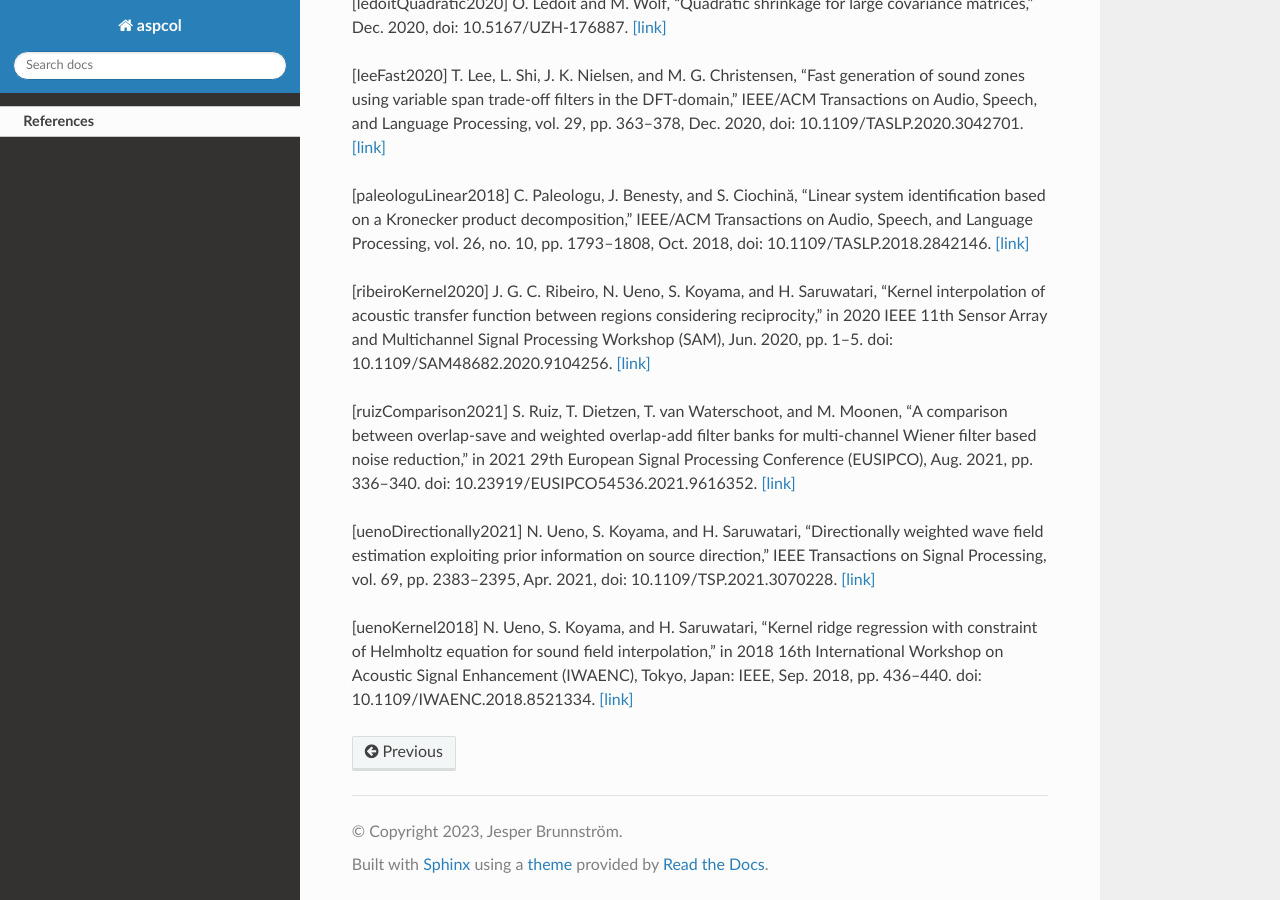
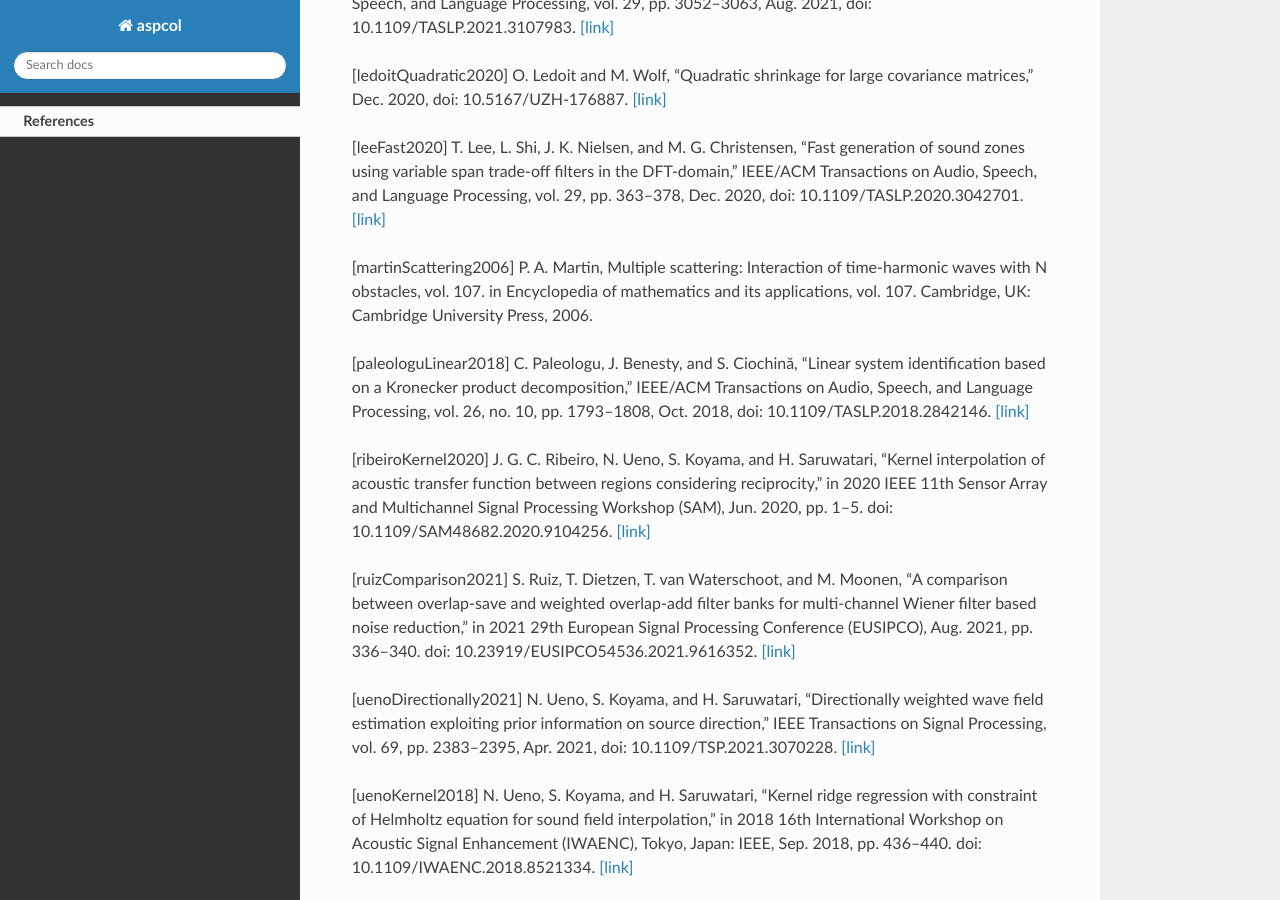
Before and after one commit to SOUNDS-RESEARCH/aspcol, a Sphinx documentation site: the page built from docs/source/references.rst, in a window 1280 px wide and 900 px high, scrolled down 2184 px. Built offline with Sphinx 7.4.7 and the Read the Docs theme 2.0.0, drawn with Linux system fonts in a browser that asks for light colours; some of the changed text lies outside the part shown.

Commit message:
improved documentation, in particular citations /references

```diff
--- a/docs/source/references.rst
+++ b/docs/source/references.rst
@@ -6,50 +6,54 @@
 
 [antweilerSystem2014] C. Antweiler, S. Kuehl, B. Sauert, and P. Vary, “System identification with perfect sequence excitation - efficient NLMS vs. inverse cyclic convolution,” in Speech Communication; 11. ITG Symposium, Sep. 2014, pp. 1–4.
 
-[atkinsApproximate2013] J. Atkins, A. Strauss, and C. Zhang, “Approximate convolution using partitioned truncated singular value decomposition filtering,” in 2013 IEEE International Conference on Acoustics, Speech and Signal Processing, May 2013, pp. 176–180. doi: 10.1109/ICASSP.2013.6637632. `[link] <https://doi.org/10.1109/ICASSP.2013.6637632>`_
+[atkinsApproximate2013] J. Atkins, A. Strauss, and C. Zhang, “Approximate convolution using partitioned truncated singular value decomposition filtering,” in 2013 IEEE International Conference on Acoustics, Speech and Signal Processing, May 2013, pp. 176–180. doi: 10.1109/ICASSP.2013.6637632. `[link] <https://doi.org/10.1109/ICASSP.2013.6637632>`__
+
+[benestyStudy2013] J. Benesty and J. Chen, Study and design of differential microphone arrays, vol. 6. in Springer Topics in Signal Processing, vol. 6. Springer, 2013.
 
 [brunnstromBayesianSubmitted] J. Brunnström, M. B. Møller, and M. Moonen, “Bayesian sound field estimation using moving microphones,” IEEE Open Journal of Signal Processing, submitted.
 
-[brunnstromSignaltointerferenceplusnoise2023] J. Brunnström, T. van Waterschoot, and M. Moonen, “Signal-to-interference-plus-noise ratio based optimization for sound zone control,” IEEE Open Journal of Signal Processing, vol. 4, pp. 257–266, 2023, doi: 10.1109/OJSP.2023.3246398. `[link] <https://doi.org/10.1109/OJSP.2023.3246398>`_
+[brunnstromSignaltointerferenceplusnoise2023] J. Brunnström, T. van Waterschoot, and M. Moonen, “Signal-to-interference-plus-noise ratio based optimization for sound zone control,” IEEE Open Journal of Signal Processing, vol. 4, pp. 257–266, 2023, doi: 10.1109/OJSP.2023.3246398. `[link] <https://doi.org/10.1109/OJSP.2023.3246398>`__
 
-[brunnstromSound2023] J. Brunnström, T. van Waterschoot, and M. Moonen, “Sound zone control for arbitrary sound field reproduction methods,” in European Signal Processing Conference (EUSIPCO), Helsinki, Finland, Sep. 2023. `[link] <https://doi.org/10.23919/EUSIPCO58844.2023.10289995>`_
+[brunnstromSound2023] J. Brunnström, T. van Waterschoot, and M. Moonen, “Sound zone control for arbitrary sound field reproduction methods,” in European Signal Processing Conference (EUSIPCO), Helsinki, Finland, Sep. 2023. `[link] <https://doi.org/10.23919/EUSIPCO58844.2023.10289995>`__
 
-[brunnstromVariable2022] J. Brunnström, S. Koyama, and M. Moonen, “Variable span trade-off filter for sound zone control with kernel interpolation weighting,” in ICASSP 2022 - 2022 IEEE International Conference on Acoustics, Speech and Signal Processing (ICASSP), May 2022, pp. 1071–1075. doi: 10.1109/ICASSP43922.2022.9746550. `[link] <https://doi.org/10.1109/ICASSP43922.2022.9746550>`_
+[brunnstromVariable2022] J. Brunnström, S. Koyama, and M. Moonen, “Variable span trade-off filter for sound zone control with kernel interpolation weighting,” in ICASSP 2022 - 2022 IEEE International Conference on Acoustics, Speech and Signal Processing (ICASSP), May 2022, pp. 1071–1075. doi: 10.1109/ICASSP43922.2022.9746550. `[link] <https://doi.org/10.1109/ICASSP43922.2022.9746550>`__
 
-[chenShrinkage2010] Y. Chen, A. Wiesel, Y. C. Eldar, and A. O. Hero, “Shrinkage Algorithms for MMSE Covariance Estimation,” IEEE Trans. Signal Process., vol. 58, no. 10, pp. 5016–5029, Oct. 2010, doi: 10.1109/TSP.2010.2053029. `[link] <https://doi.org/10.1109/TSP.2010.2053029>`_
+[chenShrinkage2010] Y. Chen, A. Wiesel, Y. C. Eldar, and A. O. Hero, “Shrinkage Algorithms for MMSE Covariance Estimation,” IEEE Trans. Signal Process., vol. 58, no. 10, pp. 5016–5029, Oct. 2010, doi: 10.1109/TSP.2010.2053029. `[link] <https://doi.org/10.1109/TSP.2010.2053029>`__
 
-[crochiereWeighted1980] R. Crochiere, “A weighted overlap-add method of short-time Fourier analysis/synthesis,” IEEE Transactions on Acoustics, Speech, and Signal Processing, vol. 28, no. 1, pp. 99–102, Feb. 1980, doi: 10.1109/TASSP.1980.1163353. `[link] <https://doi.org/10.1109/TASSP.1980.1163353>`_
+[crochiereWeighted1980] R. Crochiere, “A weighted overlap-add method of short-time Fourier analysis/synthesis,” IEEE Transactions on Acoustics, Speech, and Signal Processing, vol. 28, no. 1, pp. 99–102, Feb. 1980, doi: 10.1109/TASSP.1980.1163353. `[link] <https://doi.org/10.1109/TASSP.1980.1163353>`__
 
-[dinizAdaptive2020] P. S. R. Diniz, Adaptive filtering: algorithms and practical implementation. Cham: Springer International Publishing, 2020. doi: 10.1007/978-3-030-29057-3. `[link] <https://link.springer.com/book/10.1007/978-3-030-29057-3>`_
+[dinizAdaptive2020] P. S. R. Diniz, Adaptive filtering: algorithms and practical implementation. Cham: Springer International Publishing, 2020. doi: 10.1007/978-3-030-29057-3. `[link] <https://link.springer.com/book/10.1007/978-3-030-29057-3>`__
 
-[duchiDerivations2016] J. Duchi, 'Derivations for Linear Algebra and Optimization, 2016. `[link] <https://web.stanford.edu/~jduchi/projects/general_notes.pdf>`_
+[duchiDerivations2016] J. Duchi, 'Derivations for Linear Algebra and Optimization, 2016. `[link] <https://web.stanford.edu/~jduchi/projects/general_notes.pdf>`__
 
-[forstnermetric2003] W. Förstner and B. Moonen, 'A metric for covariance matrices,' in Geodesy-The Challenge of the 3rd Millennium, E. W. Grafarend, F. W. Krumm, and V. S. Schwarze, Eds., Berlin, Heidelberg: Springer Berlin Heidelberg, 2003, pp. 299–309. doi: 10.1007/978-3-662-05296-9_31. `[link] <https://doi.org/10.1007/978-3-662-05296-9_31>`_
+[forstnermetric2003] W. Förstner and B. Moonen, 'A metric for covariance matrices,' in Geodesy-The Challenge of the 3rd Millennium, E. W. Grafarend, F. W. Krumm, and V. S. Schwarze, Eds., Berlin, Heidelberg: Springer Berlin Heidelberg, 2003, pp. 299–309. doi: 10.1007/978-3-662-05296-9_31. `[link] <https://doi.org/10.1007/978-3-662-05296-9_31>`__
 
-[hahnSimultaneous2018] N. Hahn and S. Spors, “Simultaneous measurement of spatial room impulse responses from multiple sound sources using a continuously moving microphone,” in 2018 26th European Signal Processing Conference (EUSIPCO), Sep. 2018, pp. 2180–2184. doi: 10.23919/EUSIPCO.2018.8553532. `[link] <https://doi.org/10.23919/EUSIPCO.2018.8553532>`_
+[hahnSimultaneous2018] N. Hahn and S. Spors, “Simultaneous measurement of spatial room impulse responses from multiple sound sources using a continuously moving microphone,” in 2018 26th European Signal Processing Conference (EUSIPCO), Sep. 2018, pp. 2180–2184. doi: 10.23919/EUSIPCO.2018.8553532. `[link] <https://doi.org/10.23919/EUSIPCO.2018.8553532>`__
 
-[herdinCorrelation2005] M. Herdin, N. Czink, H. Ozcelik, and E. Bonek, 'Correlation matrix distance, a meaningful measure for evaluation of non-stationary MIMO channels,' in 2005 IEEE 61st Vehicular Technology Conference, May 2005, pp. 136-140 Vol. 1. doi: 10.1109/VETECS.2005.1543265. `[link] <https://doi.org/10.1109/VETECS.2005.1543265>`_
+[herdinCorrelation2005] M. Herdin, N. Czink, H. Ozcelik, and E. Bonek, 'Correlation matrix distance, a meaningful measure for evaluation of non-stationary MIMO channels,' in 2005 IEEE 61st Vehicular Technology Conference, May 2005, pp. 136-140 Vol. 1. doi: 10.1109/VETECS.2005.1543265. `[link] <https://doi.org/10.1109/VETECS.2005.1543265>`__
 
-[itoFeedforward2019] H. Ito, S. Koyama, N. Ueno, and H. Saruwatari, “Feedforward spatial active noise control based on kernel interpolation of sound field,” in IEEE International Conference on Acoustics, Speech and Signal Processing (ICASSP), Brighton, United Kingdom: IEEE, May 2019, pp. 511–515. doi: 10.1109/ICASSP.2019.8683067. `[link] <https://doi.org/10.1109/ICASSP.2019.8683067>`_
+[itoFeedforward2019] H. Ito, S. Koyama, N. Ueno, and H. Saruwatari, “Feedforward spatial active noise control based on kernel interpolation of sound field,” in IEEE International Conference on Acoustics, Speech and Signal Processing (ICASSP), Brighton, United Kingdom: IEEE, May 2019, pp. 511–515. doi: 10.1109/ICASSP.2019.8683067. `[link] <https://doi.org/10.1109/ICASSP.2019.8683067>`__
 
-[jalmbyFast2023] M. Jälmby, F. Elvander, and T. van Waterschoot, “Fast low-latency convolution by low-rank tensor approximation,” in ICASSP 2023 - 2023 IEEE International Conference on Acoustics, Speech and Signal Processing (ICASSP), Rhodes, Greece, Jun. 2023. `[link] <https://doi.org/10.1109/ICASSP49357.2023.10095908>`_
+[jalmbyFast2023] M. Jälmby, F. Elvander, and T. van Waterschoot, “Fast low-latency convolution by low-rank tensor approximation,” in ICASSP 2023 - 2023 IEEE International Conference on Acoustics, Speech and Signal Processing (ICASSP), Rhodes, Greece, Jun. 2023. `[link] <https://doi.org/10.1109/ICASSP49357.2023.10095908>`__
 
-[jalmbyLowrank2021] M. Jälmby, F. Elvander, and T. van Waterschoot, “Low-rank tensor modeling of room impulse responses,” in 2021 29th European Signal Processing Conference (EUSIPCO), Aug. 2021, pp. 111–115. doi: 10.23919/EUSIPCO54536.2021.9616075. `[link] <https://doi.org/10.23919/EUSIPCO54536.2021.9616075>`_
+[jalmbyLowrank2021] M. Jälmby, F. Elvander, and T. van Waterschoot, “Low-rank tensor modeling of room impulse responses,” in 2021 29th European Signal Processing Conference (EUSIPCO), Aug. 2021, pp. 111–115. doi: 10.23919/EUSIPCO54536.2021.9616075. `[link] <https://doi.org/10.23919/EUSIPCO54536.2021.9616075>`__
 
-[katzbergSpherical2021] F. Katzberg, M. Maass, and A. Mertins, “Spherical harmonic representation for dynamic sound-field measurements,” in ICASSP 2021 - 2021 IEEE International Conference on Acoustics, Speech and Signal Processing (ICASSP), Jun. 2021, pp. 426–430. doi: 10.1109/ICASSP39728.2021.9413708. `[link] <https://doi.org/10.1109/ICASSP39728.2021.9413708>`_
+[katzbergSpherical2021] F. Katzberg, M. Maass, and A. Mertins, “Spherical harmonic representation for dynamic sound-field measurements,” in ICASSP 2021 - 2021 IEEE International Conference on Acoustics, Speech and Signal Processing (ICASSP), Jun. 2021, pp. 426–430. doi: 10.1109/ICASSP39728.2021.9413708. `[link] <https://doi.org/10.1109/ICASSP39728.2021.9413708>`__
 
-[koyamaSpatial2021] S. Koyama, J. Brunnström, H. Ito, N. Ueno, and H. Saruwatari, “Spatial active noise control based on kernel interpolation of sound field,” IEEE/ACM Transactions on Audio, Speech, and Language Processing, vol. 29, pp. 3052–3063, Aug. 2021, doi: 10.1109/TASLP.2021.3107983. `[link] <https://doi.org/10.1109/TASLP.2021.3107983>`_
+[koyamaSpatial2021] S. Koyama, J. Brunnström, H. Ito, N. Ueno, and H. Saruwatari, “Spatial active noise control based on kernel interpolation of sound field,” IEEE/ACM Transactions on Audio, Speech, and Language Processing, vol. 29, pp. 3052–3063, Aug. 2021, doi: 10.1109/TASLP.2021.3107983. `[link] <https://doi.org/10.1109/TASLP.2021.3107983>`__
 
-[ledoitQuadratic2020] O. Ledoit and M. Wolf, “Quadratic shrinkage for large covariance matrices,” Dec. 2020, doi: 10.5167/UZH-176887. `[link] <https://doi.org/10.5167/UZH-176887>`_
+[ledoitQuadratic2020] O. Ledoit and M. Wolf, “Quadratic shrinkage for large covariance matrices,” Dec. 2020, doi: 10.5167/UZH-176887. `[link] <https://doi.org/10.5167/UZH-176887>`__
 
-[leeFast2020] T. Lee, L. Shi, J. K. Nielsen, and M. G. Christensen, “Fast generation of sound zones using variable span trade-off filters in the DFT-domain,” IEEE/ACM Transactions on Audio, Speech, and Language Processing, vol. 29, pp. 363–378, Dec. 2020, doi: 10.1109/TASLP.2020.3042701. `[link] <https://doi.org/10.1109/TASLP.2020.3042701>`_
+[leeFast2020] T. Lee, L. Shi, J. K. Nielsen, and M. G. Christensen, “Fast generation of sound zones using variable span trade-off filters in the DFT-domain,” IEEE/ACM Transactions on Audio, Speech, and Language Processing, vol. 29, pp. 363–378, Dec. 2020, doi: 10.1109/TASLP.2020.3042701. `[link] <https://doi.org/10.1109/TASLP.2020.3042701>`__
 
-[paleologuLinear2018] C. Paleologu, J. Benesty, and S. Ciochină, “Linear system identification based on a Kronecker product decomposition,” IEEE/ACM Transactions on Audio, Speech, and Language Processing, vol. 26, no. 10, pp. 1793–1808, Oct. 2018, doi: 10.1109/TASLP.2018.2842146. `[link] <https://doi.org/10.1109/TASLP.2018.2842146>`_
+[martinScattering2006] P. A. Martin, Multiple scattering: Interaction of time-harmonic waves with N obstacles, vol. 107. in Encyclopedia of mathematics and its applications, vol. 107. Cambridge, UK: Cambridge University Press, 2006.
 
-[ribeiroKernel2020] J. G. C. Ribeiro, N. Ueno, S. Koyama, and H. Saruwatari, “Kernel interpolation of acoustic transfer function between regions considering reciprocity,” in 2020 IEEE 11th Sensor Array and Multichannel Signal Processing Workshop (SAM), Jun. 2020, pp. 1–5. doi: 10.1109/SAM48682.2020.9104256. `[link] <https://doi.org/10.1109/SAM48682.2020.9104256>`_
+[paleologuLinear2018] C. Paleologu, J. Benesty, and S. Ciochină, “Linear system identification based on a Kronecker product decomposition,” IEEE/ACM Transactions on Audio, Speech, and Language Processing, vol. 26, no. 10, pp. 1793–1808, Oct. 2018, doi: 10.1109/TASLP.2018.2842146. `[link] <https://doi.org/10.1109/TASLP.2018.2842146>`__
 
-[ruizComparison2021] S. Ruiz, T. Dietzen, T. van Waterschoot, and M. Moonen, “A comparison between overlap-save and weighted overlap-add filter banks for multi-channel Wiener filter based noise reduction,” in 2021 29th European Signal Processing Conference (EUSIPCO), Aug. 2021, pp. 336–340. doi: 10.23919/EUSIPCO54536.2021.9616352. `[link] <https://doi.org/10.23919/EUSIPCO54536.2021.9616352>`_
+[ribeiroKernel2020] J. G. C. Ribeiro, N. Ueno, S. Koyama, and H. Saruwatari, “Kernel interpolation of acoustic transfer function between regions considering reciprocity,” in 2020 IEEE 11th Sensor Array and Multichannel Signal Processing Workshop (SAM), Jun. 2020, pp. 1–5. doi: 10.1109/SAM48682.2020.9104256. `[link] <https://doi.org/10.1109/SAM48682.2020.9104256>`__
 
-[uenoDirectionally2021] N. Ueno, S. Koyama, and H. Saruwatari, “Directionally weighted wave field estimation exploiting prior information on source direction,” IEEE Transactions on Signal Processing, vol. 69, pp. 2383–2395, Apr. 2021, doi: 10.1109/TSP.2021.3070228. `[link] <https://doi.org/10.1109/TSP.2021.3070228>`_
+[ruizComparison2021] S. Ruiz, T. Dietzen, T. van Waterschoot, and M. Moonen, “A comparison between overlap-save and weighted overlap-add filter banks for multi-channel Wiener filter based noise reduction,” in 2021 29th European Signal Processing Conference (EUSIPCO), Aug. 2021, pp. 336–340. doi: 10.23919/EUSIPCO54536.2021.9616352. `[link] <https://doi.org/10.23919/EUSIPCO54536.2021.9616352>`__
 
-[uenoKernel2018] N. Ueno, S. Koyama, and H. Saruwatari, “Kernel ridge regression with constraint of Helmholtz equation for sound field interpolation,” in 2018 16th International Workshop on Acoustic Signal Enhancement (IWAENC), Tokyo, Japan: IEEE, Sep. 2018, pp. 436–440. doi: 10.1109/IWAENC.2018.8521334. `[link] <https://doi.org/10.1109/IWAENC.2018.8521334>`_
+[uenoDirectionally2021] N. Ueno, S. Koyama, and H. Saruwatari, “Directionally weighted wave field estimation exploiting prior information on source direction,” IEEE Transactions on Signal Processing, vol. 69, pp. 2383–2395, Apr. 2021, doi: 10.1109/TSP.2021.3070228. `[link] <https://doi.org/10.1109/TSP.2021.3070228>`__
+
+[uenoKernel2018] N. Ueno, S. Koyama, and H. Saruwatari, “Kernel ridge regression with constraint of Helmholtz equation for sound field interpolation,” in 2018 16th International Workshop on Acoustic Signal Enhancement (IWAENC), Tokyo, Japan: IEEE, Sep. 2018, pp. 436–440. doi: 10.1109/IWAENC.2018.8521334. `[link] <https://doi.org/10.1109/IWAENC.2018.8521334>`__
```
Also changed, not shown: docs/source/index.rst (+66 -2 lines), 18 other files.
